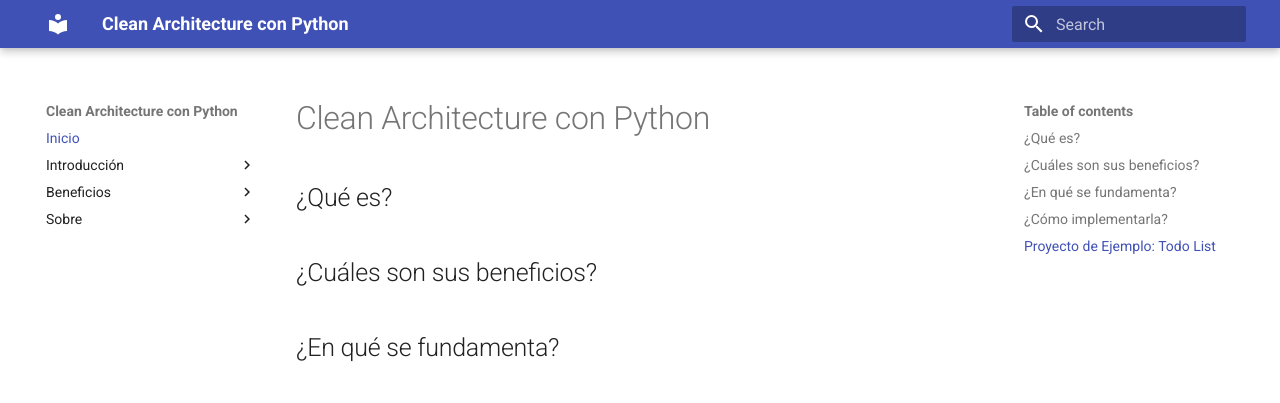
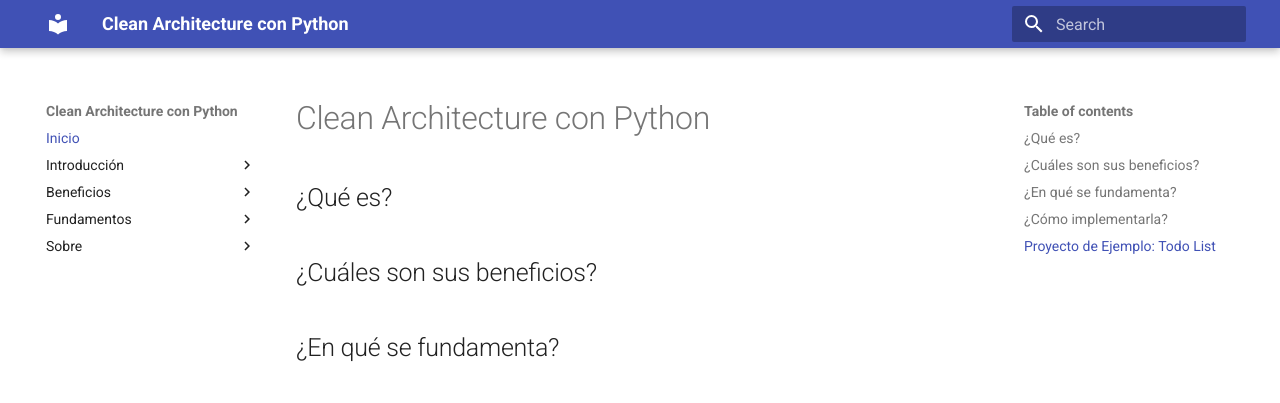
Before and after one commit to knowark/clean-architecture-python, an MkDocs documentation site: the page built from docs/index.md, in a window 1280 px wide. Shown: the top 403 px of the page. Built offline with MkDocs 1.6.1 and Material for MkDocs 9.7.7, drawn with Linux system fonts in a browser that asks for light colours; old or Windows-style settings are respelled for this version of MkDocs.

Commit message:
Crear sección de fundamentos

```diff
--- a/mkdocs.yml
+++ b/mkdocs.yml
@@ -5,6 +5,8 @@ pages:
         - Inicio: introduccion/index.md
     - Beneficios:
         - Inicio: beneficios/index.md
+    - Fundamentos:
+        - Inicio: fundamentos/index.md
     - Sobre:
         - Nosotros: sobre/nubark.md
         - Licencia: sobre/licencia.md
```
Also changed, not shown: docs/fundamentos/index.md (added, +1 -0 lines).
